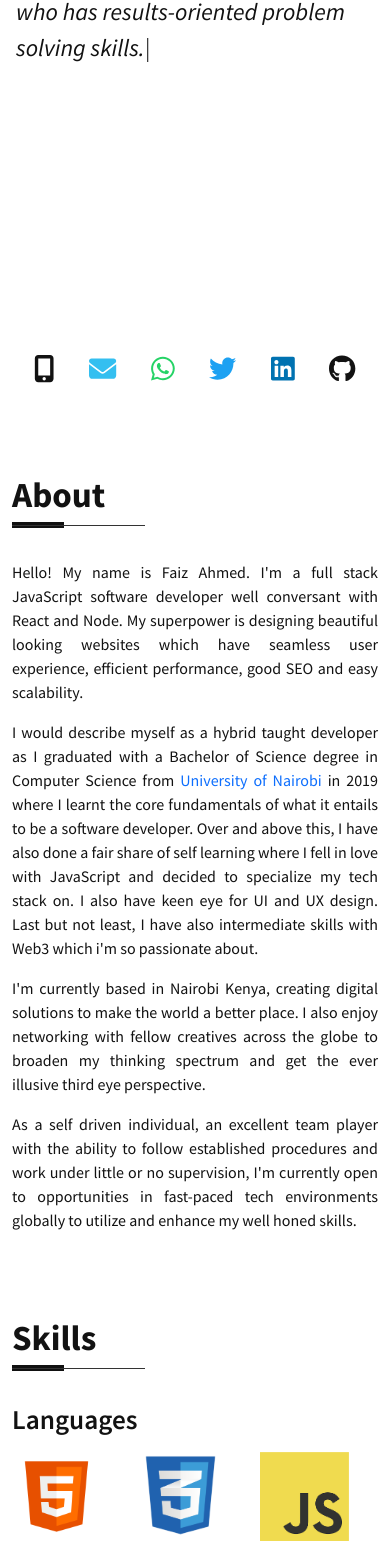
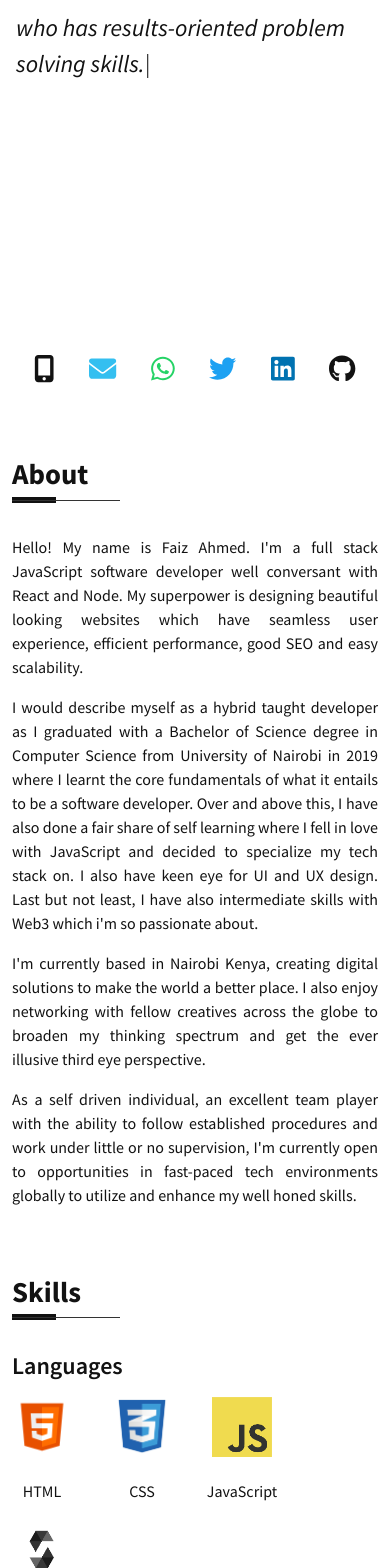
Before and after one commit to faizscripts/portfolio, a Next.js app: page / in a window 390 px wide. Shown: the part 427-1995 px from the top of the page. Built offline with nearby package versions, Linux system fonts and the light colour scheme.

Commit message:
Skills section responsive design

```diff
--- a/components/About.js
+++ b/components/About.js
@@ -1,15 +1,16 @@
 function About() {
     return (
         <>
-            <h1 className="ios" className="heading">About</h1>
+            <h1 className="heading ios">About</h1>
             <p className="paragraph">
                 Hello! My name is Faiz Ahmed. I'm a full stack JavaScript software developer well conversant with React
-                and Node. My superpower is designing beautiful looking websites which have seamless user experience, efficient performance, good SEO and easy scalability.
+                and Node. My superpower is designing beautiful looking websites which have seamless user experience,
+                efficient performance, good SEO and easy scalability.
             </p>
             <p className="paragraph">
                 I would describe myself as a hybrid taught developer as I graduated with a Bachelor of Science degree in
                 Computer
-                Science from <a href="https://www.uonbi.ac.ke/" target="_blank" style={{textDecoration: "none"}}>University of Nairobi</a> in 2019 where
+                Science from University of Nairobi in 2019 where
                 I learnt the core fundamentals of what it entails
                 to be a
                 software developer. Over and above this, I have also done a fair share of self learning where I fell in
--- a/components/Header.js
+++ b/components/Header.js
@@ -14,7 +14,6 @@
 
     const getDefaultTheme = () => {
         let theme
-        console.log(localStorage.getItem("theme"));
         localStorage.getItem("theme") ? theme = localStorage.getItem("theme") : theme = window.matchMedia('(prefers-color-scheme: dark)').matches ? 'dark' : 'light';
         loadTheme(theme)
     }
--- a/components/elements/Skills.js
+++ b/components/elements/Skills.js
@@ -37,7 +37,7 @@
                 <SkillsList>
                     <SkillsItem src="/images/skills/git.png" name="Git" />
                     <SkillsItem src="/images/skills/wordpress.png" name="Wordpress" />
-                    <SkillsItem src="/images/skills/do.png" name="Digital Ocean" />
+                    <SkillsItem src="/images/skills/azure.png" name="Azure" />
                     <SkillsItem src="/images/skills/linode.png" name="Linode" />
                     <SkillsItem src="/images/skills/metamask.png" name="Metamask" />
                 </SkillsList>
--- a/components/elements/SkillsItem.js
+++ b/components/elements/SkillsItem.js
@@ -3,7 +3,7 @@
 function SkillsItem({src, name}) {
     return(
         <div className="col-2 skill-item">
-            <Image src={src} placeholder="blur" blurDataURL={src} layout="fixed" width="89" height="89" />
+            <Image src={src} placeholder="blur" blurDataURL={src} layout="fixed" width="60" height="60" />
             <div className=" skill-name">{name}</div>
         </div>
     )
--- a/styles/global.scss
+++ b/styles/global.scss
@@ -217,13 +217,13 @@
   .skill-item {
     object-fit: cover;
     object-position: center center;
-    width: 124px;
+    width: 100px;
   }
 
   .skill-name{
     display: flex;
     justify-content: center;
     margin: 1rem 0;
-    width: 89px;
+    width: 60px;
   }
 }
--- a/styles/media-queries.scss
+++ b/styles/media-queries.scss
@@ -24,7 +24,7 @@
     }
   }
 
-  #heading {
+  .heading {
     margin-top: 4rem;
     font-size: 1.8rem;
 
@@ -35,6 +35,10 @@
     &:after {
       max-width: 108px;
     }
+  }
+
+  .heading2{
+    font-size: 1.5rem;
   }
 
   .paragraph{
@@ -71,18 +75,6 @@
     }
   }
 
-  #heading {
-    font-size: 1.5rem;
-
-    &:before {
-      width: 36px;
-    }
-
-    &:after {
-      max-width: 89px;
-    }
-  }
-
   .paragraph{
     font-size: 16px;
   }
@@ -92,7 +84,7 @@
 @media (max-width: 401px){
   #hero{
     #changing-text{
-      top: 48%;
+      top: 50%;
     }
   }
 }
```
